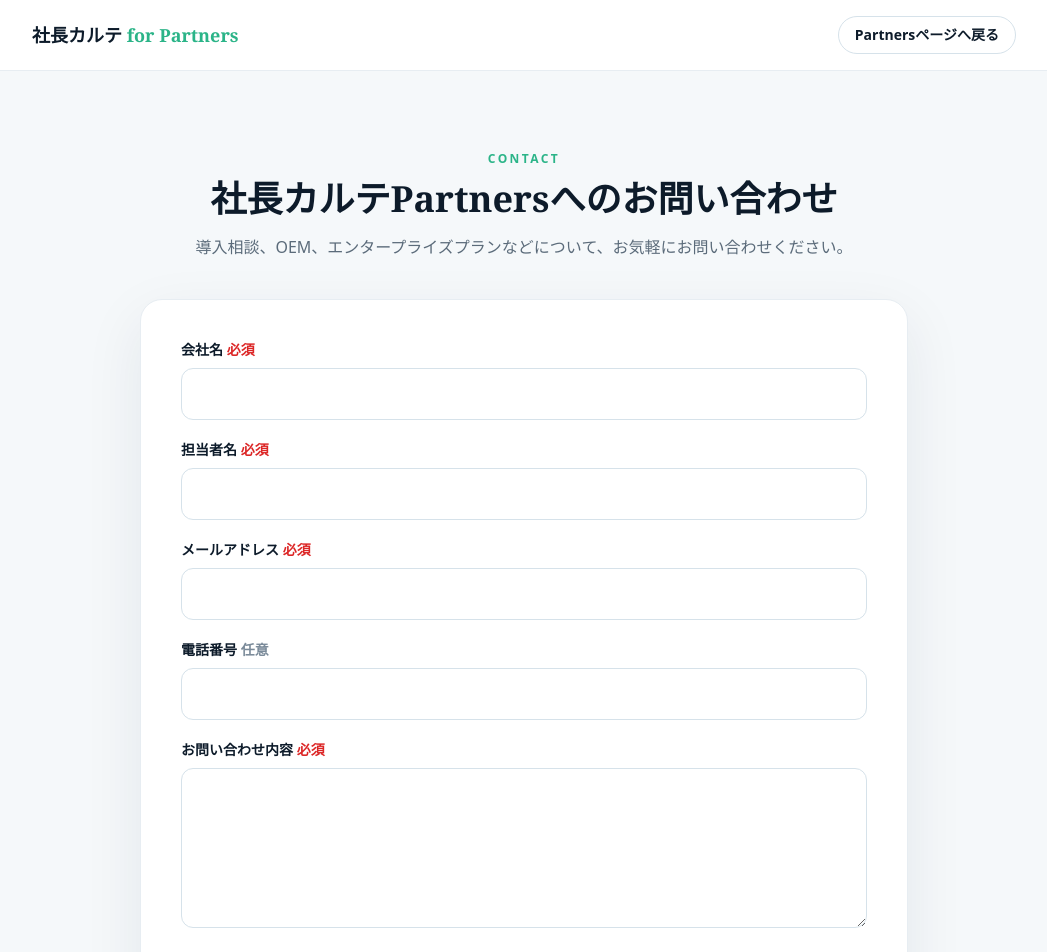
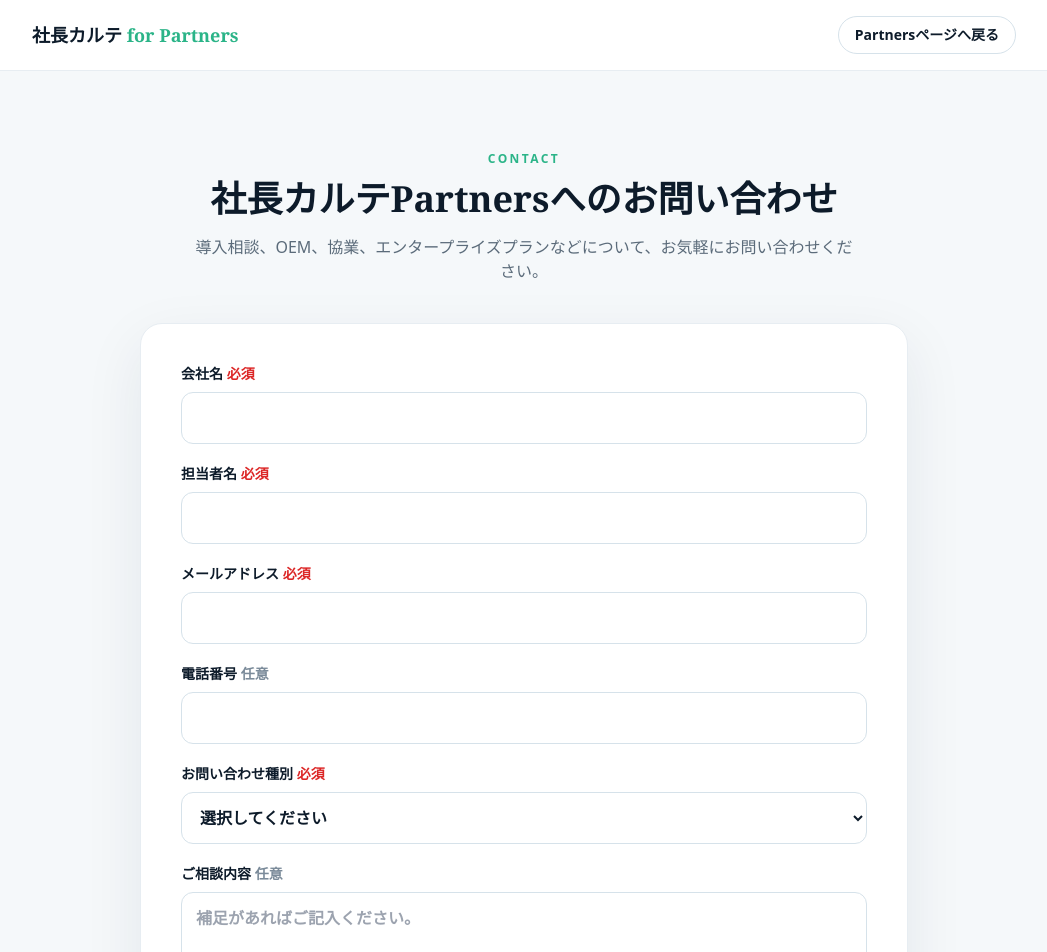
Before and after one commit to tworails-sato/shacho-karte-demo, a Next.js app: page /partners/contact in a window 1280 px wide. Shown: the top 952 px of the page, without its empty margins (116-1163 px from the left). Built offline with nearby package versions, Linux system fonts and the light colour scheme.

Commit message:
Add response source tracking fields

```diff
--- a/app/api/partners/contact/route.ts
+++ b/app/api/partners/contact/route.ts
@@ -5,12 +5,22 @@
   contactName?: string;
   email?: string;
   phone?: string;
+  inquiryType?: string;
   message?: string;
   privacyAgreed?: boolean;
   website?: string;
 };
 
 type FieldErrors = Partial<Record<keyof ContactPayload, string>>;
+
+const inquiryTypeOptions = [
+  "プラン・料金について知りたい",
+  "クライアントへの導入・提案について相談したい",
+  "OEM・カスタマイズについて相談したい",
+  "協業・提携について相談したい",
+  "打ち合わせを希望したい",
+  "その他"
+];
 
 const RATE_LIMIT_WINDOW_MS = 10 * 60 * 1000;
 const RATE_LIMIT_MAX = 3;
@@ -21,6 +31,7 @@
   contactName: 80,
   email: 160,
   phone: 40,
+  inquiryType: 80,
   message: 2000
 };
 
@@ -81,16 +92,19 @@
 
   const sentAt = new Date().toLocaleString("ja-JP", { timeZone: "Asia/Tokyo" });
   const sourceUrl = request.headers.get("referer") || `${process.env.NEXT_PUBLIC_APP_URL || ""}/partners/contact`;
+  const messageForMail = values.message || "未入力";
+  const adminSubject = `【社長カルテPartners】${values.inquiryType}｜${values.companyName}｜${values.contactName}様`;
   const adminText = [
     "社長カルテPartnersにお問い合わせがありました。",
     "",
+    `お問い合わせ種別: ${values.inquiryType}`,
     `会社名: ${values.companyName}`,
     `担当者名: ${values.contactName}`,
     `メールアドレス: ${values.email}`,
     `電話番号: ${values.phone || "未入力"}`,
     "",
-    "お問い合わせ内容:",
-    values.message,
+    "ご相談内容:",
+    messageForMail,
     "",
     `送信日時: ${sentAt}`,
     `送信元URL: ${sourceUrl}`
@@ -102,8 +116,10 @@
     "社長カルテPartnersへお問い合わせいただき、ありがとうございます。",
     "内容を確認のうえ、担当者よりご連絡いたします。",
     "",
+    `お問い合わせ種別: ${values.inquiryType}`,
+    "",
     "お問い合わせ内容の控え:",
-    values.message,
+    messageForMail,
     "",
     "このメールは自動送信です。"
   ].join("\n");
@@ -116,7 +132,7 @@
         fromEmail,
         html: toHtml(adminText),
         replyTo: values.email,
-        subject: "【社長カルテPartners】お問い合わせがありました",
+        subject: adminSubject,
         text: adminText,
         to: adminEmail
       })
@@ -138,6 +154,7 @@
       adminSuccessCount,
       adminTotal: adminEmails.length,
       userMailOk: userResult.ok,
+      inquiryType: values.inquiryType,
       companyNameLength: values.companyName.length,
       messageLength: values.message.length
     });
@@ -164,6 +181,7 @@
     contactName: normalize(payload.contactName),
     email: normalize(payload.email).toLowerCase(),
     phone: normalize(payload.phone),
+    inquiryType: normalize(payload.inquiryType),
     message: normalize(payload.message)
   };
   const fieldErrors: FieldErrors = {};
@@ -174,7 +192,14 @@
   if (values.email && !/^[^\s@]+@[^\s@]+\.[^\s@]+$/.test(values.email)) {
     fieldErrors.email = "メールアドレスの形式で入力してください。";
   }
-  if (!values.message) fieldErrors.message = "お問い合わせ内容を入力してください。";
+  if (!values.inquiryType) {
+    fieldErrors.inquiryType = "お問い合わせ種別を選択してください。";
+  } else if (!inquiryTypeOptions.includes(values.inquiryType)) {
+    fieldErrors.inquiryType = "お問い合わせ種別を選択肢から選んでください。";
+  }
+  if (values.inquiryType === "その他" && !values.message) {
+    fieldErrors.message = "その他を選択した場合は、ご相談内容を入力してください。";
+  }
   if (!payload.privacyAgreed) fieldErrors.privacyAgreed = "個人情報の取り扱いに同意してください。";
 
   for (const [key, maxLength] of Object.entries(limits) as Array<[keyof typeof values, number]>) {
--- a/app/partners/contact/page.tsx
+++ b/app/partners/contact/page.tsx
@@ -5,11 +5,21 @@
 import type { ReactNode } from "react";
 import { useRouter } from "next/navigation";
 
+const inquiryTypeOptions = [
+  "プラン・料金について知りたい",
+  "クライアントへの導入・提案について相談したい",
+  "OEM・カスタマイズについて相談したい",
+  "協業・提携について相談したい",
+  "打ち合わせを希望したい",
+  "その他"
+];
+
 type FormState = {
   companyName: string;
   contactName: string;
   email: string;
   phone: string;
+  inquiryType: string;
   message: string;
   privacyAgreed: boolean;
   website: string;
@@ -22,6 +32,7 @@
   contactName: "",
   email: "",
   phone: "",
+  inquiryType: "",
   message: "",
   privacyAgreed: false,
   website: ""
@@ -47,7 +58,10 @@
     } else if (!/^[^\s@]+@[^\s@]+\.[^\s@]+$/.test(form.email.trim())) {
       nextErrors.email = "メールアドレスの形式で入力してください。";
     }
-    if (!form.message.trim()) nextErrors.message = "お問い合わせ内容を入力してください。";
+    if (!form.inquiryType) nextErrors.inquiryType = "お問い合わせ種別を選択してください。";
+    if (form.inquiryType === "その他" && !form.message.trim()) {
+      nextErrors.message = "その他を選択した場合は、ご相談内容を入力してください。";
+    }
     if (!form.privacyAgreed) nextErrors.privacyAgreed = "個人情報の取り扱いに同意してください。";
     return nextErrors;
   }
@@ -105,7 +119,7 @@
             社長カルテPartnersへのお問い合わせ
           </h1>
           <p className="mx-auto mt-4 max-w-2xl text-sm font-medium leading-8 text-[#5b6b7a] sm:text-base">
-            導入相談、OEM、エンタープライズプランなどについて、お気軽にお問い合わせください。
+            導入相談、OEM、協業、エンタープライズプランなどについて、お気軽にお問い合わせください。
           </p>
         </div>
 
@@ -130,72 +144,58 @@
 
           <div className="grid gap-5">
             <Field label="会社名" required error={errors.companyName}>
-              <input
-                className="form-input"
-                maxLength={120}
-                onChange={(event) => updateField("companyName", event.target.value)}
-                value={form.companyName}
-              />
+              <input className="form-input" maxLength={120} onChange={(event) => updateField("companyName", event.target.value)} value={form.companyName} />
             </Field>
 
             <Field label="担当者名" required error={errors.contactName}>
-              <input
-                className="form-input"
-                maxLength={80}
-                onChange={(event) => updateField("contactName", event.target.value)}
-                value={form.contactName}
-              />
+              <input className="form-input" maxLength={80} onChange={(event) => updateField("contactName", event.target.value)} value={form.contactName} />
             </Field>
 
             <Field label="メールアドレス" required error={errors.email}>
-              <input
-                className="form-input"
-                inputMode="email"
-                maxLength={160}
-                onChange={(event) => updateField("email", event.target.value)}
-                type="email"
-                value={form.email}
-              />
+              <input className="form-input" inputMode="email" maxLength={160} onChange={(event) => updateField("email", event.target.value)} type="email" value={form.email} />
             </Field>
 
             <Field label="電話番号" error={errors.phone}>
-              <input
-                className="form-input"
-                inputMode="tel"
-                maxLength={40}
-                onChange={(event) => updateField("phone", event.target.value)}
-                value={form.phone}
-              />
+              <input className="form-input" inputMode="tel" maxLength={40} onChange={(event) => updateField("phone", event.target.value)} value={form.phone} />
             </Field>
 
-            <Field label="お問い合わせ内容" required error={errors.message}>
+            <Field label="お問い合わせ種別" required error={errors.inquiryType}>
+              <select className="form-input" onChange={(event) => updateField("inquiryType", event.target.value)} value={form.inquiryType}>
+                <option value="">選択してください</option>
+                {inquiryTypeOptions.map((option) => (
+                  <option key={option} value={option}>
+                    {option}
+                  </option>
+                ))}
+              </select>
+            </Field>
+
+            <Field label="ご相談内容" required={form.inquiryType === "その他"} error={errors.message}>
               <textarea
                 className="form-input min-h-40 resize-y"
                 maxLength={2000}
                 onChange={(event) => updateField("message", event.target.value)}
+                placeholder={form.inquiryType === "その他" ? "ご相談内容を入力してください。" : "補足があればご記入ください。"}
                 value={form.message}
               />
             </Field>
 
+            {form.inquiryType === "その他" ? (
+              <p className="rounded-xl bg-amber-50 p-3 text-sm font-bold leading-7 text-amber-900">
+                「その他」を選択された場合は、ご相談内容の入力をお願いします。
+              </p>
+            ) : null}
+
             <div>
               <label className="flex gap-3 rounded-xl border border-[#e7edf2] bg-[#f5f8fa] p-4 text-sm font-bold leading-7 text-[#0d1b2a]">
-                <input
-                  checked={form.privacyAgreed}
-                  className="mt-1 h-4 w-4 shrink-0"
-                  onChange={(event) => updateField("privacyAgreed", event.target.checked)}
-                  type="checkbox"
-                />
+                <input checked={form.privacyAgreed} className="mt-1 h-4 w-4 shrink-0" onChange={(event) => updateField("privacyAgreed", event.target.checked)} type="checkbox" />
                 <span>個人情報の取り扱いに同意します <span className="text-red-600">必須</span></span>
               </label>
               {errors.privacyAgreed ? <p className="mt-2 text-sm font-bold text-red-600">{errors.privacyAgreed}</p> : null}
             </div>
           </div>
 
-          <button
-            className="mt-8 w-full rounded-xl bg-[#0d1b2a] px-6 py-4 text-base font-black text-white transition hover:bg-[#12283d] disabled:cursor-not-allowed disabled:opacity-60"
-            disabled={isSubmitting}
-            type="submit"
-          >
+          <button className="mt-8 w-full rounded-xl bg-[#0d1b2a] px-6 py-4 text-base font-black text-white transition hover:bg-[#12283d] disabled:cursor-not-allowed disabled:opacity-60" disabled={isSubmitting} type="submit">
             {isSubmitting ? "送信中…" : "お問い合わせを送信する"}
           </button>
         </form>
```
